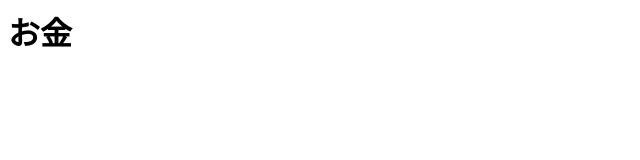
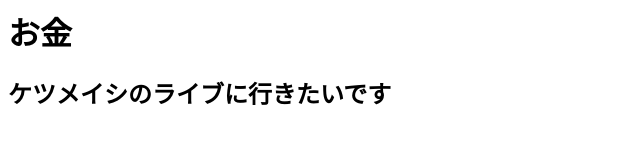
Before and after one commit to kanesakiyuga/AAAkanesakiyuga.github.io, a plain HTML site: page index.html in a window 1280 px wide. Shown: the whole page, without its empty margins (0-640 px from the left). Drawn offline with Linux system fonts and the light colour scheme.

Commit message:
Update index.html

```diff
--- a/index.html
+++ b/index.html
@@ -2,5 +2,6 @@
   <head></head>
   <body>
     <h1>お金</h1>
+    <h2>ケツメイシのライブに行きたいです</h2>
   </body>
 </html>
```
